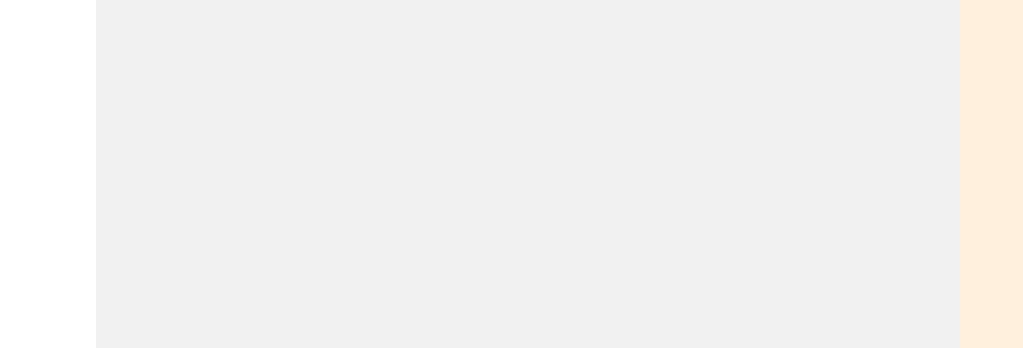
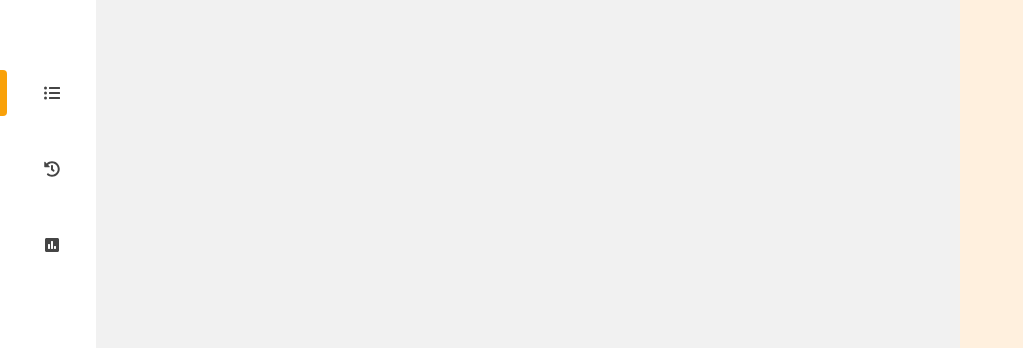
Before and after one commit to joao-pedrozo/shoppingify-client, a Next.js app: page / in a window 1280 px wide. Shown: the part 216-564 px from the top of the page, without its empty margins (0-1023 px from the left). Built offline with nearby package versions, Linux system fonts and the light colour scheme.

Commit message:
feat: create navigation-items component

```diff
--- a/package.json
+++ b/package.json
@@ -23,6 +23,7 @@
     "next": "13.2.4",
     "react": "18.2.0",
     "react-dom": "18.2.0",
+    "react-icons": "^4.8.0",
     "typescript": "4"
   },
   "devDependencies": {
--- /dev/null
+++ b/src/components/NavigationItem/index.tsx
@@ -0,0 +1,54 @@
+import { Box, Button, Flex, Tooltip } from '@chakra-ui/react';
+import React from 'react';
+
+type NavigationItemProps = {
+  active: string;
+  onClick: (id: string) => void;
+  id: string;
+  children: React.ReactElement;
+};
+
+export const NavigationItem = ({
+  active,
+  onClick,
+  id,
+  children,
+}: NavigationItemProps) => {
+  return (
+    <Flex
+      h="46px"
+      w="full"
+      marginBottom="30px"
+      _hover={{
+        background: '#f6f6f6',
+      }}
+    >
+      <Box
+        w="8px"
+        borderRadius="0 4px 4px 0"
+        borderColor="#F9A109"
+        borderRightColor="#F9A109"
+        backgroundColor={active === id ? '#F9A109' : '#ffffff00'}
+      ></Box>
+      <Tooltip label={id} placement="right" hasArrow gutter={-8}>
+        <Button
+          padding="16px"
+          display="flex"
+          alignItems="center"
+          justifyContent="center"
+          backgroundColor="#ffffff00"
+          w="full"
+          h="full"
+          color="#454545"
+          borderRadius={0}
+          onClick={() => onClick(id)}
+          _hover={{
+            background: '#f6f6f6',
+          }}
+        >
+          {children}
+        </Button>
+      </Tooltip>
+    </Flex>
+  );
+};
--- /dev/null
+++ b/src/components/NavigationItems/index.tsx
@@ -0,0 +1,26 @@
+import { Flex } from '@chakra-ui/react';
+import { useState } from 'react';
+import { NavigationItem } from '../NavigationItem';
+import { FaHistory, FaListUl, FaPoll } from 'react-icons/fa';
+
+export const NavigationItems = () => {
+  const [active, setActive] = useState<string>('Items');
+
+  const isActive = (id: string) => {
+    setActive(id);
+  };
+
+  return (
+    <Flex w="full" direction="column">
+      <NavigationItem active={active} onClick={isActive} id={'Items'}>
+        <FaListUl />
+      </NavigationItem>
+      <NavigationItem active={active} onClick={isActive} id={'History'}>
+        <FaHistory />
+      </NavigationItem>
+      <NavigationItem active={active} onClick={isActive} id={'Statistics'}>
+        <FaPoll />
+      </NavigationItem>
+    </Flex>
+  );
+};
--- a/src/components/SideBar/index.tsx
+++ b/src/components/SideBar/index.tsx
@@ -1,3 +1,11 @@
 import { Flex } from '@chakra-ui/react';
+import React from 'react';
+import { NavigationItems } from '../NavigationItems';
 
-export const SideBar = () => <Flex bg="white" width="24" h="full" />;
+export const SideBar = () => {
+  return (
+    <Flex bg="white" width="24" h="full" alignItems={'center'}>
+      <NavigationItems />
+    </Flex>
+  );
+};
```
Also changed, not shown: 1 other file (tests, documents, lock files or other folders).
